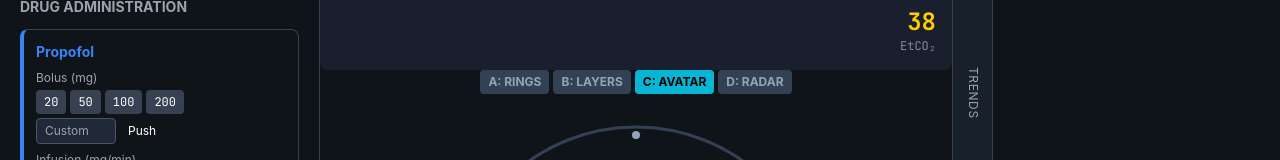
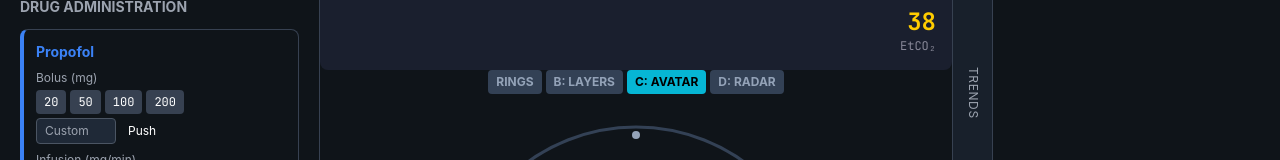
Before and after one commit to Gengyveusa/sedsim, a React (Vite) app: page / in a window 1280 px wide. Shown: the part 307-467 px from the top of the page. Built offline with nearby package versions, Linux system fonts and the light colour scheme.

Commit message:
Remove A: prefix from RINGS button label

```diff
--- a/src/components/SedationGauge.tsx
+++ b/src/components/SedationGauge.tsx
@@ -28,8 +28,7 @@ const MOASS_LABELS = ['Unresponsive', 'Deep', 'Moderate', 'Light', 'Drowsy', 'Aw
 // Mode types: A=Tabbed Rings, B=Concentric Layers, C=Avatar, D=Risk Radar
 type GaugeMode = 'rings' | 'layers' | 'avatar' | 'risk';
 const MODE_LABELS: Record<GaugeMode, string> = {
-  rings: 'A: RINGS', layers: 'B: LAYERS', avatar: 'C: AVATAR', risk: 'D: RADAR'
-};
+  rings: 'RINGS', layers: 'B: LAYERS', avatar: 'C: AVATAR', risk: 'D: RADAR'};
 
 function polarToCartesian(cx: number, cy: number, r: number, angleDeg: number) {
   const rad = ((angleDeg - 90) * Math.PI) / 180;
```
